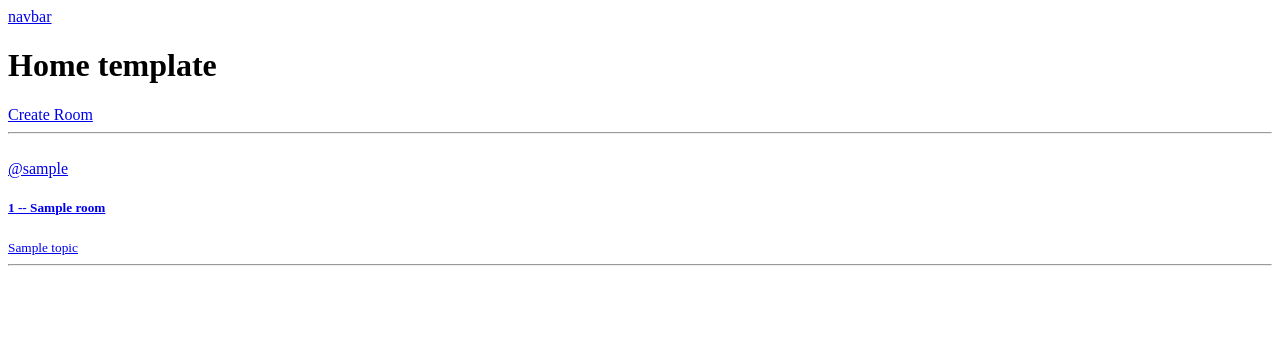
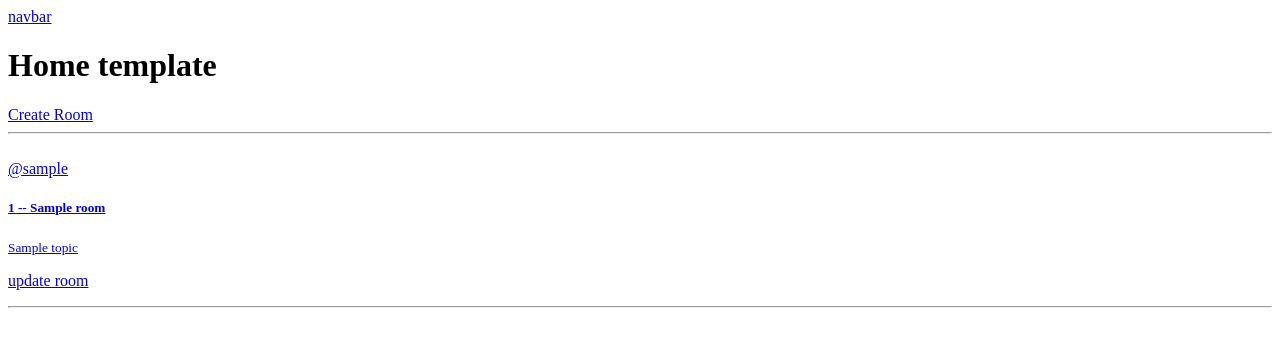
Before and after one commit to ChannVincent/django_demo_2, a Django app: page / in a window 1280 px wide. Shown: the top 347 px of the page. Run offline with Django 4.2, Linux system fonts and the light colour scheme; tables that the repository leaves empty hold one stand-in row (values such as "Sample post").

Commit message:
update room form

```diff
--- a/base/templates/base/home.html
+++ b/base/templates/base/home.html
@@ -11,8 +11,11 @@
                 <span>@{{room.host.username}}</span>
                 <h5>{{room.id}} -- {{room.name}}</h5>
                 <small>{{room.topic}}</small>
-                <hr>
             </a>
+            <a href="{% url 'update-room' room.id %}">
+                <p>update room</p>
+            </a>
+            <hr>
         </div>
     {% endfor %}
 </div>
--- a/base/templates/base/room_form.html
+++ b/base/templates/base/room_form.html
@@ -3,7 +3,7 @@
 <div>
     <form method="POST" action="">
         {% csrf_token %}
-        {{form}}
+        {{form.as_p}}
         <input type="submit" value="Submit"/>
     </form>
 </div>
--- a/base/urls.py
+++ b/base/urls.py
@@ -3,7 +3,8 @@ from django.urls.resolvers import URLPattern
 from . import views
 
 urlpatterns = [
-    path('', views.home, name="home"),
-    path('room/<str:roomId>/', views.room, name="room"),
-    path('create-room/', views.createRoom, name="create-room"),
+    path("", views.home, name="home"),
+    path("room/<str:roomId>/", views.room, name="room"),
+    path("create-room/", views.createRoom, name="create-room"),
+    path("update-room/<str:roomId>/", views.updateRoom, name="update-room"),
 ]
--- a/base/views.py
+++ b/base/views.py
@@ -27,3 +27,16 @@ def createRoom(request):
 
     context = {"form": form}
     return render(request, "base/room_form.html", context)
+
+
+def updateRoom(request, roomId):
+    room = Room.objects.get(id=roomId)
+    form = RoomForm(instance=room)  # prefill form with room attributes
+    if request.method == "POST":
+        form = RoomForm(request.POST, instance=room)  # save over room instance
+        if form.is_valid():
+            form.save()
+            return redirect("home")
+
+    context = {"form": form}
+    return render(request, "base/room_form.html", context)
```
